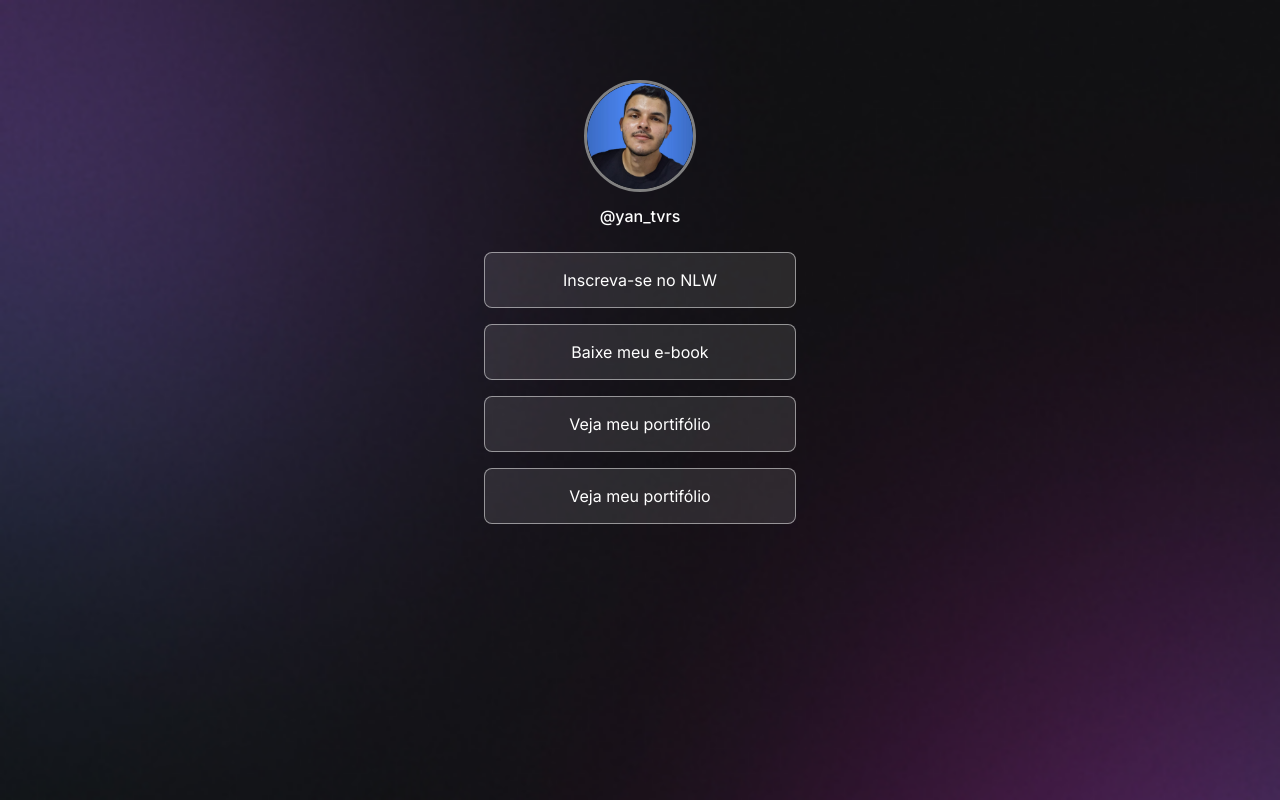
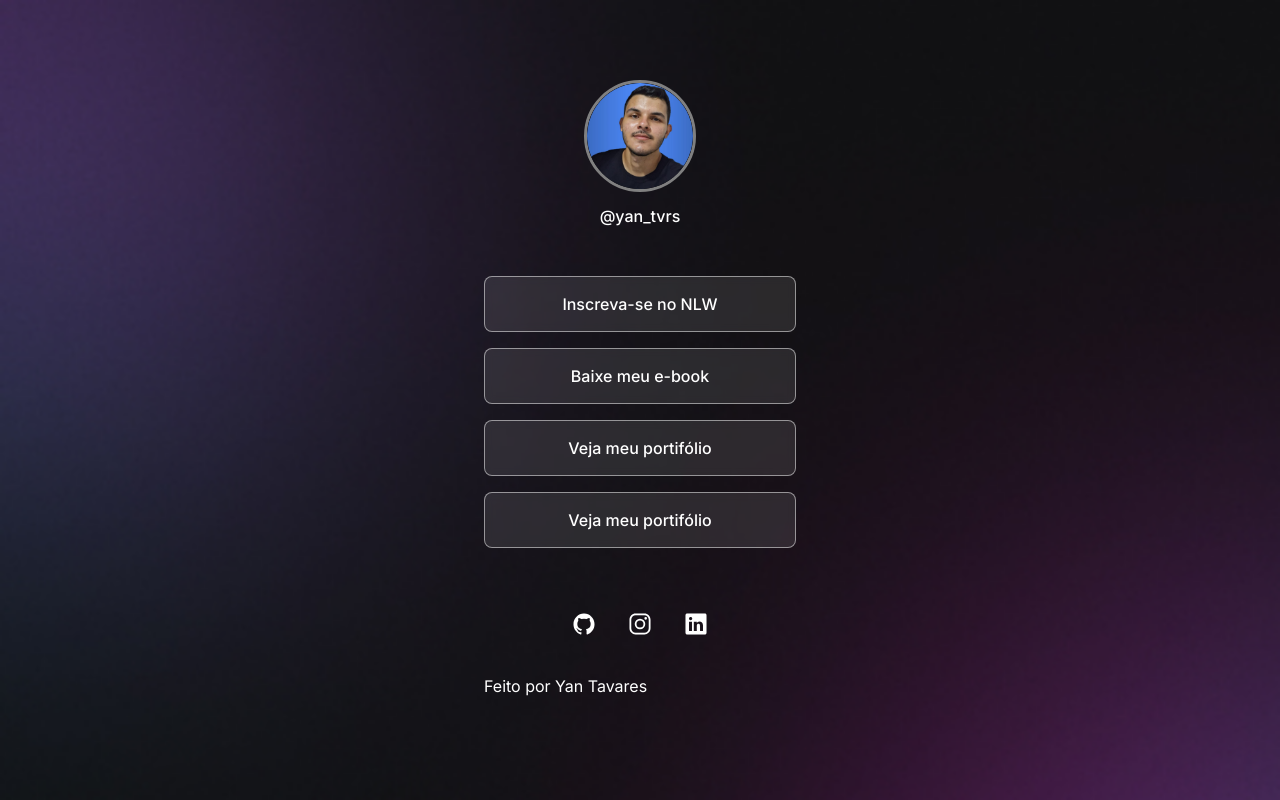
Before and after one commit to yantvrs/DevLinks, a plain HTML site: page index.html in a window 1280 px wide. Drawn offline with nearby package versions, Linux system fonts and the light colour scheme.

Commit message:
adicionando icones

```diff
--- a/index.html
+++ b/index.html
@@ -30,10 +30,24 @@
                 <li>
                     <a target="_blank" href="">Veja meu portifólio</a>
                 </li>
+
             </ul>
-
-            <div id="social_links"></div>
-            <div id="footer"></div>
+            <div id="social_links">
+                <a href="https://github.com/yantvrs" target="_blank">
+                    <ion-icon name="logo-github"></ion-icon>
+                </a>
+                <a href="https://www.instagram.com/yan_tvrs/" target="_blank">
+                    <ion-icon name="logo-instagram"></ion-icon>
+                </a>
+                <a href="https://www.linkedin.com/in/yan-tavares-053868257/" target="_blank">
+                    <ion-icon name="logo-linkedin"></ion-icon>
+                </a>
+            </div>
+            <footer>
+                Feito por Yan Tavares
+            </footer>
         </div>
+        <script type="module" src="https://unpkg.com/ionicons@7.1.0/dist/ionicons/ionicons.esm.js"></script>
+        <script nomodule src="https://unpkg.com/ionicons@7.1.0/dist/ionicons/ionicons.js"></script>
     </body>
 </html>
--- a/style.css
+++ b/style.css
@@ -16,7 +16,7 @@ body * {
 
 #container {
     width: 360px;
-
+    padding: 0 24px;
     margin: 56px auto 0px;
 }
 
@@ -47,10 +47,13 @@ ul {
    display: flex;
    flex-direction: column;
    gap: 16px;
+
+   padding: 24px 0;
 }
 
 ul li a{
     text-decoration: none;
+    font-weight: 500;
 
     width: 312px;
     height: 56px;
@@ -63,4 +66,37 @@ ul li a{
     background-color: rgba(255,255,255,0.1);
     border:  1px solid rgba(255,255,255,0.5);
     border-radius: 8px;
+
+    backdrop-filter: blur(4px);
+    -webkit-backdrop-filter: blur(4px);
+
+    transition: background 0.3s;
 }
+
+ul li a:hover {
+    background-color: rgba(255,255,255,0.05);
+    border:  1.5px solid white;
+}
+
+#social_links {
+    display: flex;
+    justify-content: center;
+
+    padding: 24px 0;
+
+    font-size: 24px;
+}
+
+#social_links a{
+    display: flex;
+    align-items: center;
+    justify-content: center;
+    padding: 16px;
+
+    transition: background 0.3s;
+    border-radius: 50%;
+}
+
+#social_links a:hover{
+    background-color: rgba(255,255,255,0.2);
+}
```
